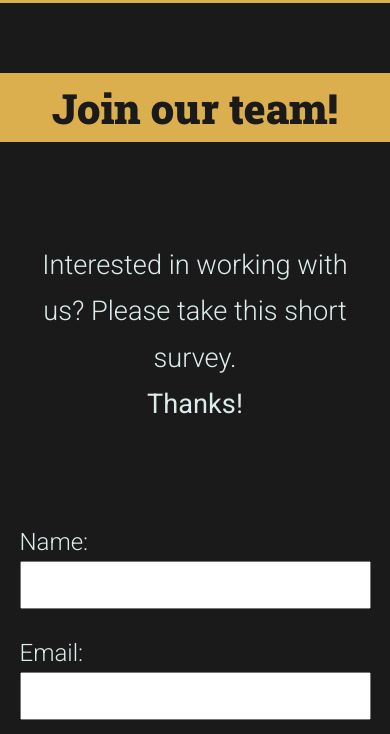
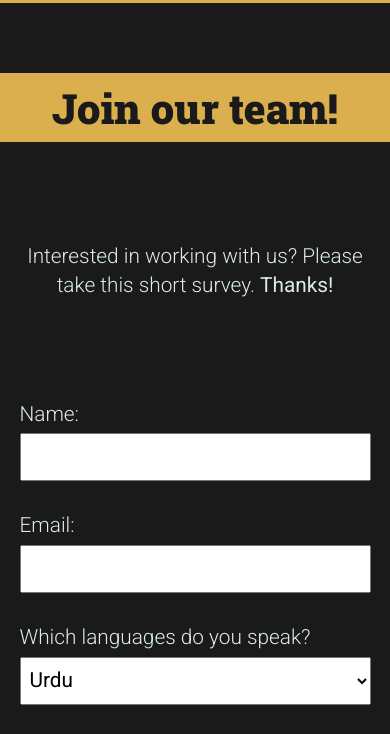
Before and after one commit to lea-loos/jawwad, a plain HTML site: page form.html in a window 390 px wide. Shown: the part 77-811 px from the top of the page. Drawn offline with Linux system fonts and the light colour scheme.

Commit message:
styles and form.html updated

```diff
--- a/form.html
+++ b/form.html
@@ -41,8 +41,7 @@
       <h1>Join our team!</h1>
     </div>
     <div class="text-box">
-      <p>Interested in working with us? Please take this short survey.</p>
-      <p class="center"><b>Thanks!</b></p>
+      <p>Interested in working with us? Please take this short survey. <b>Thanks!</b></p>
     </div>
   </section>
 
--- a/styles.css
+++ b/styles.css
@@ -413,6 +413,7 @@ footer i {
 }
 
 /* -------------- MEDIA QUERIES ------------ */
+
 @media (max-width: 992px) {
 
   /* NAV BAR */
@@ -440,6 +441,19 @@ footer i {
     padding: 7px 15px
   }
 
+  h3 {
+    font-size: 1.5rem;
+  }
+
+  p, ul {
+    font-size: 1.3rem;
+    line-height: 1.8rem;
+  }
+
+  .underline {
+    text-decoration-thickness: 5px;
+  }
+
   .text-section {
     margin-bottom: 150px;
   }
@@ -453,18 +467,7 @@ footer i {
     padding-right: 15px;
   }
 
-  h3 {
-    font-size: 1.5rem;
-  }
 
-  p, ul {
-    font-size: 1.3rem;
-    line-height: 1.8rem;
-  }
-
-  .underline {
-    text-decoration-thickness: 5px;
-  }
 
   /* Projects Preview */
   .projects-container {
@@ -502,6 +505,11 @@ footer i {
   }
 
   p, ul {
+    font-size: 1.3rem;
+    line-height: 1.8rem;
+  }
+
+  .form-header p, #survey-form, .checkboxes .input-field {
     font-size: 1.3rem;
     line-height: 1.8rem;
   }
```
